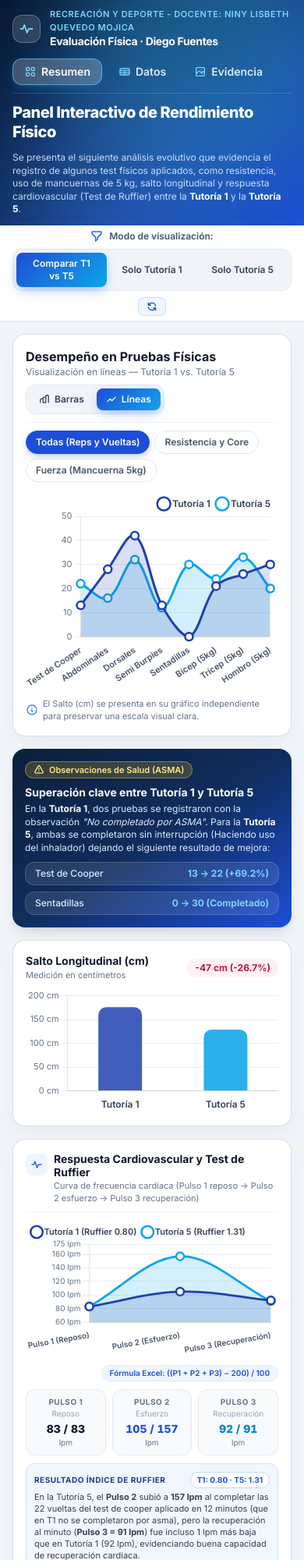
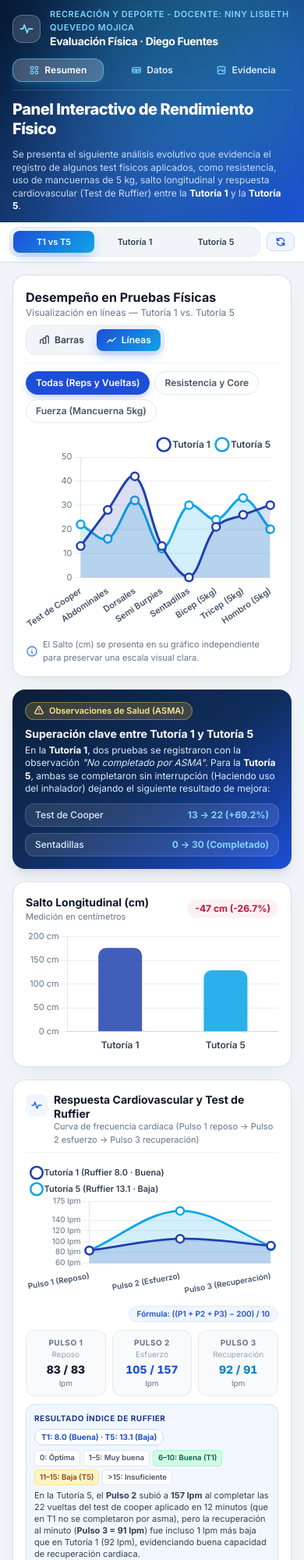
Before and after one commit to dmfuentess-182/recreacion-y-deporte-2026, a plain HTML site: page index.html in a window 390 px wide. Shown: the top 2000 px of the page at 78% size. Drawn offline with nearby package versions, Linux system fonts and the light colour scheme.

Commit message:
Update index.html

```diff
--- a/index.html
+++ b/index.html
@@ -221,21 +221,21 @@
           </div>
         </div>
 
-        <nav aria-label="Vistas del dashboard" class="flex flex-wrap items-center gap-1.5 sm:gap-2 text-sm font-semibold">
-          <button type="button" data-view-target="resumen" class="nav-tab active px-3.5 py-1.5 rounded-xl border border-transparent text-blue-100 hover:text-white hover:bg-white/10 cursor-pointer flex items-center gap-1.5">
-            <svg class="w-4 h-4 text-sky-300" fill="none" stroke="currentColor" stroke-width="2" viewBox="0 0 24 24" aria-hidden="true">
+        <nav aria-label="Vistas del dashboard" class="flex items-center justify-between sm:justify-end w-full sm:w-auto gap-1 sm:gap-2 text-xs sm:text-sm font-semibold">
+          <button type="button" data-view-target="resumen" class="nav-tab active flex-1 sm:flex-none justify-center px-2.5 sm:px-3.5 py-1.5 rounded-xl border border-transparent text-blue-100 hover:text-white hover:bg-white/10 cursor-pointer flex items-center gap-1.5">
+            <svg class="w-3.5 h-3.5 sm:w-4 sm:h-4 text-sky-300 shrink-0" fill="none" stroke="currentColor" stroke-width="2" viewBox="0 0 24 24" aria-hidden="true">
               <path stroke-linecap="round" stroke-linejoin="round" d="M4 6a2 2 0 012-2h2a2 2 0 012 2v2a2 2 0 01-2 2H6a2 2 0 01-2-2V6zm10 0a2 2 0 012-2h2a2 2 0 012 2v2a2 2 0 01-2 2h-2a2 2 0 01-2-2V6zM4 16a2 2 0 012-2h2a2 2 0 012 2v2a2 2 0 01-2 2H6a2 2 0 01-2-2v-2zm10 0a2 2 0 012-2h2a2 2 0 012 2v2a2 2 0 01-2 2h-2a2 2 0 01-2-2v-2z" />
             </svg>
             Resumen
           </button>
-          <button type="button" data-view-target="datos" class="nav-tab px-3.5 py-1.5 rounded-xl border border-transparent text-blue-100 hover:text-white hover:bg-white/10 cursor-pointer flex items-center gap-1.5">
-            <svg class="w-4 h-4 text-sky-300" fill="none" stroke="currentColor" stroke-width="2" viewBox="0 0 24 24" aria-hidden="true">
+          <button type="button" data-view-target="datos" class="nav-tab flex-1 sm:flex-none justify-center px-2.5 sm:px-3.5 py-1.5 rounded-xl border border-transparent text-blue-100 hover:text-white hover:bg-white/10 cursor-pointer flex items-center gap-1.5">
+            <svg class="w-3.5 h-3.5 sm:w-4 sm:h-4 text-sky-300 shrink-0" fill="none" stroke="currentColor" stroke-width="2" viewBox="0 0 24 24" aria-hidden="true">
               <path stroke-linecap="round" stroke-linejoin="round" d="M3 10h18M3 14h18m-9-4v8m-7 0h14a2 2 0 002-2V8a2 2 0 00-2-2H5a2 2 0 00-2 2v8a2 2 0 002 2z" />
             </svg>
             Datos
           </button>
-          <button type="button" data-view-target="evidencia" class="nav-tab px-3.5 py-1.5 rounded-xl border border-transparent text-blue-100 hover:text-white hover:bg-white/10 cursor-pointer flex items-center gap-1.5">
-            <svg class="w-4 h-4 text-sky-300" fill="none" stroke="currentColor" stroke-width="2" viewBox="0 0 24 24" aria-hidden="true">
+          <button type="button" data-view-target="evidencia" class="nav-tab flex-1 sm:flex-none justify-center px-2.5 sm:px-3.5 py-1.5 rounded-xl border border-transparent text-blue-100 hover:text-white hover:bg-white/10 cursor-pointer flex items-center gap-1.5">
+            <svg class="w-3.5 h-3.5 sm:w-4 sm:h-4 text-sky-300 shrink-0" fill="none" stroke="currentColor" stroke-width="2" viewBox="0 0 24 24" aria-hidden="true">
               <path stroke-linecap="round" stroke-linejoin="round" d="M4 16l4.586-4.586a2 2 0 012.828 0L16 16m-2-2l1.586-1.586a2 2 0 012.828 0L20 14m-6-6h.01M6 20h12a2 2 0 002-2V6a2 2 0 00-2-2H6a2 2 0 00-2 2v12a2 2 0 002 2z" />
             </svg>
             Evidencia
@@ -256,24 +256,24 @@
   </header>
 
   <!-- STICKY MODE SELECTOR BAR (shown on Vista 1 & Vista 2) -->
-  <div id="modeSelectorBar" class="sticky top-0 z-30 bg-white/90 backdrop-blur-md border-b border-slate-200/80 shadow-sm">
-    <div class="max-w-7xl mx-auto px-4 sm:px-6 lg:px-8 py-1.5 flex flex-col sm:flex-row items-center justify-between gap-2">
-      <div class="flex items-center gap-2 text-xs sm:text-sm font-semibold text-slate-600">
+  <div id="modeSelectorBar" class="sticky top-0 z-30 bg-white/95 backdrop-blur-md border-b border-slate-200/80 shadow-sm">
+    <div class="max-w-7xl mx-auto px-3 sm:px-6 lg:px-8 py-1.5 flex items-center justify-between gap-2">
+      <div class="hidden md:flex items-center gap-2 text-xs sm:text-sm font-semibold text-slate-600 shrink-0">
         <svg class="w-4 h-4 text-blue-600" fill="none" stroke="currentColor" stroke-width="2.2" viewBox="0 0 24 24" aria-hidden="true">
           <path stroke-linecap="round" stroke-linejoin="round" d="M3 4a1 1 0 011-1h16a1 1 0 011 1v2.586a1 1 0 01-.293.707l-6.414 6.414a1 1 0 00-.293.707V17l-4 4v-6.586a1 1 0 00-.293-.707L3.293 7.293A1 1 0 013 6.586V4z" />
         </svg>
         <span>Modo de visualización:</span>
       </div>
 
-      <div role="tablist" aria-label="Selector de tutoría" class="inline-flex p-1 rounded-xl bg-slate-100 border border-slate-200 w-full sm:w-auto justify-center">
-        <button type="button" role="tab" data-mode="compare" aria-selected="true" class="seg-btn active flex-1 sm:flex-none px-3.5 sm:px-5 py-1.5 rounded-lg text-xs sm:text-sm font-semibold text-slate-700 cursor-pointer">
-          Comparar T1 vs T5
+      <div role="tablist" aria-label="Selector de tutoría" class="inline-flex p-1 rounded-xl bg-slate-100 border border-slate-200 flex-1 sm:flex-none justify-center">
+        <button type="button" role="tab" data-mode="compare" aria-selected="true" class="seg-btn active flex-1 sm:flex-none px-2 sm:px-4 py-1.5 rounded-lg text-[11px] sm:text-sm font-semibold text-slate-700 whitespace-nowrap cursor-pointer">
+          T1 vs T5
         </button>
-        <button type="button" role="tab" data-mode="t1" aria-selected="false" class="seg-btn flex-1 sm:flex-none px-3.5 sm:px-5 py-1.5 rounded-lg text-xs sm:text-sm font-semibold text-slate-700 hover:text-blue-700 cursor-pointer">
-          Solo Tutoría 1
+        <button type="button" role="tab" data-mode="t1" aria-selected="false" class="seg-btn flex-1 sm:flex-none px-2 sm:px-4 py-1.5 rounded-lg text-[11px] sm:text-sm font-semibold text-slate-700 hover:text-blue-700 whitespace-nowrap cursor-pointer">
+          Tutoría 1
         </button>
-        <button type="button" role="tab" data-mode="t5" aria-selected="false" class="seg-btn flex-1 sm:flex-none px-3.5 sm:px-5 py-1.5 rounded-lg text-xs sm:text-sm font-semibold text-slate-700 hover:text-sky-600 cursor-pointer">
-          Solo Tutoría 5
+        <button type="button" role="tab" data-mode="t5" aria-selected="false" class="seg-btn flex-1 sm:flex-none px-2 sm:px-4 py-1.5 rounded-lg text-[11px] sm:text-sm font-semibold text-slate-700 hover:text-sky-600 whitespace-nowrap cursor-pointer">
+          Tutoría 5
         </button>
       </div>
 
@@ -423,7 +423,7 @@
             <!-- Formula pill -->
             <div class="flex justify-end">
               <span class="inline-flex items-center px-2.5 py-0.5 rounded-full text-[10px] font-semibold bg-blue-50 text-blue-700 border border-blue-100">
-                Fórmula Excel: ((P1 + P2 + P3) − 200) / 100
+                Fórmula: ((P1 + P2 + P3) − 200) / 10
               </span>
             </div>
 
@@ -450,12 +450,19 @@
             </div>
 
             <!-- Ruffier Insight Box -->
-            <div class="p-2.5 rounded-xl bg-blue-50/80 border border-blue-200/70">
+            <div class="p-2.5 rounded-xl bg-blue-50/80 border border-blue-200/70 space-y-1.5">
               <div class="flex flex-wrap items-center justify-between gap-1.5">
                 <span class="text-[10px] font-bold uppercase tracking-wider text-blue-900">Resultado Índice de Ruffier</span>
-                <span id="ruffierComparePill" class="text-[10px] font-bold text-blue-700 bg-white px-2 py-0.5 rounded-full border border-blue-200">T1: 0.80 · T5: 1.31</span>
+                <span id="ruffierComparePill" class="text-[10px] font-bold text-blue-700 bg-white px-2 py-0.5 rounded-full border border-blue-200">T1: 8.0 (Buena) · T5: 13.1 (Baja)</span>
               </div>
-              <p class="mt-1 text-[11px] text-slate-700 leading-snug">
+              <div class="flex flex-wrap items-center gap-1 text-[9.5px] font-semibold text-slate-600">
+                <span class="px-1.5 py-0.5 rounded bg-white/80 border border-slate-200">0: Óptima</span>
+                <span class="px-1.5 py-0.5 rounded bg-white/80 border border-slate-200">1–5: Muy buena</span>
+                <span class="px-1.5 py-0.5 rounded bg-emerald-100 text-emerald-800 border border-emerald-200">6–10: Buena (T1)</span>
+                <span class="px-1.5 py-0.5 rounded bg-amber-100 text-amber-800 border border-amber-200">11–15: Baja (T5)</span>
+                <span class="px-1.5 py-0.5 rounded bg-white/80 border border-slate-200">&gt;15: Insuficiente</span>
+              </div>
+              <p class="text-[11px] text-slate-700 leading-snug">
                 En la Tutoría 5, el <strong>Pulso 2</strong> subió a <strong>157 lpm</strong> al completar las 22 vueltas del test de cooper aplicado en 12 minutos (que en T1 no se completaron por asma), pero la recuperación al minuto (<strong>Pulso 3 = 91 lpm</strong>) fue incluso 1 lpm más baja que en Tutoría 1 (92 lpm), evidenciando buena capacidad de recuperación cardíaca.
               </p>
             </div>
@@ -537,7 +544,7 @@
           <div class="flex items-center justify-between gap-2">
             <div>
               <p class="text-[10px] font-bold uppercase tracking-wider text-slate-500">Índice de Ruffier</p>
-              <h2 class="text-[10px] text-slate-400">((P1+P2+P3) − 200) / 100</h2>
+              <h2 class="text-[10px] text-slate-400">((P1+P2+P3) − 200) / 10</h2>
             </div>
             <div class="w-7 h-7 rounded-lg bg-blue-50 text-blue-600 flex items-center justify-center shrink-0">
               <svg class="w-3.5 h-3.5 pulse-heart text-blue-600" fill="none" stroke="currentColor" stroke-width="2" viewBox="0 0 24 24" aria-hidden="true">
@@ -546,11 +553,11 @@
             </div>
           </div>
           <div class="mt-1 flex items-baseline gap-1.5">
-            <span id="kpiRuffierValue" class="text-xl font-extrabold text-slate-900 tabular-nums">1.31</span>
-            <span class="text-[11px] font-medium text-slate-500">índice</span>
+            <span id="kpiRuffierValue" class="text-xl font-extrabold text-slate-900 tabular-nums">13.1</span>
+            <span id="kpiRuffierLevel" class="text-[11px] font-bold text-amber-700">· Baja</span>
           </div>
           <div id="kpiRuffierSub" class="mt-1 text-[10px] font-semibold text-blue-700 bg-blue-50 inline-flex items-center gap-1 px-2 py-0.5 rounded-full">
-            T1: 0.80 → T5: 1.31 (+0.51)
+            T1: 8.0 (Buena) → T5: 13.1 (Baja)
           </div>
         </article>
       </section>
@@ -597,19 +604,19 @@
             <p id="spotObs" class="mt-1 text-xs sm:text-sm text-slate-600">Observación T1: No completado por ASMA · T5: Completado sin novedades.</p>
           </div>
 
-          <div class="flex items-center gap-3 sm:gap-5 shrink-0">
-            <div class="text-center px-3.5 py-2 rounded-xl bg-white border border-slate-200 shadow-sm min-w-[84px]">
-              <span class="block text-[11px] font-semibold text-slate-400">Tutoría 1</span>
-              <span id="spotT1" class="text-lg font-extrabold text-[#1E40AF] tabular-nums">13</span>
-            </div>
-            <div class="text-slate-400 font-bold">→</div>
-            <div class="text-center px-3.5 py-2 rounded-xl bg-white border border-slate-200 shadow-sm min-w-[84px]">
-              <span class="block text-[11px] font-semibold text-slate-400">Tutoría 5</span>
-              <span id="spotT5" class="text-lg font-extrabold text-[#0EA5E9] tabular-nums">22</span>
-            </div>
-            <div class="text-center px-3.5 py-2 rounded-xl bg-blue-600 text-white shadow-sm min-w-[92px]">
-              <span class="block text-[11px] font-medium text-blue-100">Variación</span>
-              <span id="spotDiff" class="text-sm sm:text-base font-extrabold tabular-nums">+9 (+69.2%)</span>
+          <div class="grid grid-cols-3 sm:flex items-center gap-2 sm:gap-4 w-full md:w-auto shrink-0">
+            <div class="text-center px-2 sm:px-3.5 py-2 rounded-xl bg-white border border-slate-200 shadow-sm sm:min-w-[84px]">
+              <span class="block text-[10px] sm:text-[11px] font-semibold text-slate-400">Tutoría 1</span>
+              <span id="spotT1" class="text-sm sm:text-lg font-extrabold text-[#1E40AF] tabular-nums">13</span>
+            </div>
+            <div class="hidden sm:block text-slate-400 font-bold">→</div>
+            <div class="text-center px-2 sm:px-3.5 py-2 rounded-xl bg-white border border-slate-200 shadow-sm sm:min-w-[84px]">
+              <span class="block text-[10px] sm:text-[11px] font-semibold text-slate-400">Tutoría 5</span>
+              <span id="spotT5" class="text-sm sm:text-lg font-extrabold text-[#0EA5E9] tabular-nums">22</span>
+            </div>
+            <div class="text-center px-2 sm:px-3.5 py-2 rounded-xl bg-blue-600 text-white shadow-sm sm:min-w-[92px]">
+              <span class="block text-[10px] sm:text-[11px] font-medium text-blue-100">Variación</span>
+              <span id="spotDiff" class="text-xs sm:text-base font-extrabold tabular-nums">+9 (+69.2%)</span>
             </div>
           </div>
         </div>
@@ -645,7 +652,7 @@
             </div>
             <h2 class="text-xl font-bold text-slate-900">Evidencia Fotográfica</h2>
             <p class="text-xs sm:text-sm text-slate-500 mt-0.5">
-              En este espacio se encuentran las evidencias cargadas de las respectivas<code class="px-1.5 py-0.5 rounded bg-blue-50 text-blue-700 font-semibold">evidencias</code> firmadas por la docente.
+              En este espacio se encuentran las evidencias cargadas de las respectivas <code class="px-1.5 py-0.5 rounded bg-blue-50 text-blue-700 font-semibold">evidencias</code> firmadas por la docente.
             </p>
           </div>
           <button id="reloadEvidenceBtn" type="button" style="display: none;" class="inline-flex items-center gap-2 px-3.5 py-2 rounded-xl bg-blue-50 hover:bg-blue-100 text-blue-700 text-xs font-semibold border border-blue-200 transition cursor-pointer self-start md:self-auto">
@@ -760,7 +767,7 @@
           <span>Dashboard de Evaluación Física · Recreación y Deporte</span>
         </div>
         <p class="mt-1 text-xs text-slate-400">
-          Datos procesados de <span class="text-sky-300 font-medium">Test Diego.xlsx</span> (Tutoría 1 y Tutoría 5) · Fórmula Ruffier: ((P1+P2+P3) − 200) / 100
+          Datos procesados de <span class="text-sky-300 font-medium">Test Diego.xlsx</span> (Tutoría 1 y Tutoría 5) · Fórmula Ruffier: ((P1+P2+P3) − 200) / 10
         </p>
       </div>
 
@@ -937,17 +944,17 @@
         },
         {
           id: 'ruffier',
-          name: 'Índice de Ruffier ((P1+P2+P3)-200)/100',
+          name: 'Índice de Ruffier ((P1+P2+P3)-200)/10',
           shortName: 'Ruffier',
           category: 'cardio',
           categoryLabel: 'Cardiovascular',
           unit: 'índice',
-          t1: 0.8,
-          obsT1: '',
-          t5: 1.31,
-          obsT5: '',
+          t1: 8.0,
+          obsT1: 'Nivel: Buena (6–10)',
+          t5: 13.1,
+          obsT5: 'Nivel: Baja (11–15)',
           trend: 'neutral',
-          decimals: 2
+          decimals: 1
         }
       ];
 
@@ -1079,6 +1086,7 @@
         const kpiSaltoVal = document.getElementById('kpiSaltoValue');
         const kpiSaltoSub = document.getElementById('kpiSaltoSub');
         const kpiRuffierVal = document.getElementById('kpiRuffierValue');
+        const kpiRuffierLvl = document.getElementById('kpiRuffierLevel');
         const kpiRuffierSub = document.getElementById('kpiRuffierSub');
 
         if (state.viewMode === 't1') {
@@ -1094,9 +1102,11 @@
           kpiSaltoSub.className = 'mt-1 text-[10px] font-semibold text-indigo-700 bg-indigo-50 inline-flex items-center gap-1 px-2 py-0.5 rounded-full';
           kpiSaltoSub.textContent = 'Tutoría 1 · Registro inicial (Cms)';
 
-          animateCounter(kpiRuffierVal, ruffier.t1, 2);
-          kpiRuffierSub.className = 'mt-1 text-[10px] font-semibold text-blue-700 bg-blue-50 inline-flex items-center gap-1 px-2 py-0.5 rounded-full';
-          kpiRuffierSub.textContent = 'Tutoría 1 · P1:83 · P2:105 · P3:92';
+          animateCounter(kpiRuffierVal, ruffier.t1, 1);
+          kpiRuffierLvl.className = 'text-[11px] font-bold text-emerald-700';
+          kpiRuffierLvl.textContent = '· Buena';
+          kpiRuffierSub.className = 'mt-1 text-[10px] font-semibold text-emerald-700 bg-emerald-50 inline-flex items-center gap-1 px-2 py-0.5 rounded-full';
+          kpiRuffierSub.textContent = 'T1 · Nivel Buena (P1:83 · P2:105 · P3:92)';
         } else if (state.viewMode === 't5') {
           animateCounter(kpiCooperVal, cooper.t5, 0);
           kpiCooperSub.className = 'mt-1 text-[10px] font-semibold text-emerald-700 bg-emerald-50 inline-flex items-center gap-1 px-2 py-0.5 rounded-full';
@@ -1110,9 +1120,11 @@
           kpiSaltoSub.className = 'mt-1 text-[10px] font-semibold text-sky-700 bg-sky-50 inline-flex items-center gap-1 px-2 py-0.5 rounded-full';
           kpiSaltoSub.textContent = 'Tutoría 5 · Registro final (Cms)';
 
-          animateCounter(kpiRuffierVal, ruffier.t5, 2);
-          kpiRuffierSub.className = 'mt-1 text-[10px] font-semibold text-sky-700 bg-sky-50 inline-flex items-center gap-1 px-2 py-0.5 rounded-full';
-          kpiRuffierSub.textContent = 'Tutoría 5 · P1:83 · P2:157 · P3:91';
+          animateCounter(kpiRuffierVal, ruffier.t5, 1);
+          kpiRuffierLvl.className = 'text-[11px] font-bold text-amber-700';
+          kpiRuffierLvl.textContent = '· Baja';
+          kpiRuffierSub.className = 'mt-1 text-[10px] font-semibold text-amber-800 bg-amber-50 inline-flex items-center gap-1 px-2 py-0.5 rounded-full';
+          kpiRuffierSub.textContent = 'T5 · Nivel Baja (P1:83 · P2:157 · P3:91)';
         } else {
           animateCounter(kpiCooperVal, cooper.t5, 0);
           kpiCooperSub.className = 'mt-1 text-[10px] font-semibold text-emerald-700 bg-emerald-50 inline-flex items-center gap-1 px-2 py-0.5 rounded-full';
@@ -1126,9 +1138,11 @@
           kpiSaltoSub.className = 'mt-1 text-[10px] font-semibold text-rose-700 bg-rose-50 inline-flex items-center gap-1 px-2 py-0.5 rounded-full';
           kpiSaltoSub.textContent = '-47 cm (-26.7%) vs T1 (176 cm)';
 
-          animateCounter(kpiRuffierVal, ruffier.t5, 2);
+          animateCounter(kpiRuffierVal, ruffier.t5, 1);
+          kpiRuffierLvl.className = 'text-[11px] font-bold text-amber-700';
+          kpiRuffierLvl.textContent = '· Baja';
           kpiRuffierSub.className = 'mt-1 text-[10px] font-semibold text-blue-700 bg-blue-50 inline-flex items-center gap-1 px-2 py-0.5 rounded-full';
-          kpiRuffierSub.textContent = 'T1: 0.80 → T5: 1.31 (+0.51)';
+          kpiRuffierSub.textContent = 'T1: 8.0 (Buena) → T5: 13.1 (Baja)';
         }
 
         // Salto badge
@@ -1153,17 +1167,17 @@
           p1El.textContent = '83';
           p2El.textContent = '105';
           p3El.textContent = '92';
-          rPill.textContent = 'Solo T1: 0.80';
+          rPill.textContent = 'T1: 8.0 (Nivel: Buena)';
         } else if (state.viewMode === 't5') {
           p1El.textContent = '83';
           p2El.textContent = '157';
           p3El.textContent = '91';
-          rPill.textContent = 'Solo T5: 1.31';
+          rPill.textContent = 'T5: 13.1 (Nivel: Baja)';
         } else {
           p1El.textContent = '83 / 83';
           p2El.textContent = '105 / 157';
           p3El.textContent = '92 / 91';
-          rPill.textContent = 'T1: 0.80 · T5: 1.31';
+          rPill.textContent = 'T1: 8.0 (Buena) · T5: 13.1 (Baja)';
         }
       }
 
@@ -1370,7 +1384,7 @@
 
         if (state.viewMode === 'compare' || state.viewMode === 't1') {
           datasets.push({
-            label: 'Tutoría 1 (Ruffier 0.80)',
+            label: 'Tutoría 1 (Ruffier 8.0 · Buena)',
             data: [83, 105, 92],
             borderColor: COLORS.t1Solid,
             backgroundColor: COLORS.t1Area,
@@ -1387,7 +1401,7 @@
 
         if (state.viewMode === 'compare' || state.viewMode === 't5') {
           datasets.push({
-            label: 'Tutoría 5 (Ruffier 1.31)',
+            label: 'Tutoría 5 (Ruffier 13.1 · Baja)',
             data: [83, 157, 91],
             borderColor: COLORS.t5Solid,
             backgroundColor: COLORS.t5Area,
```
